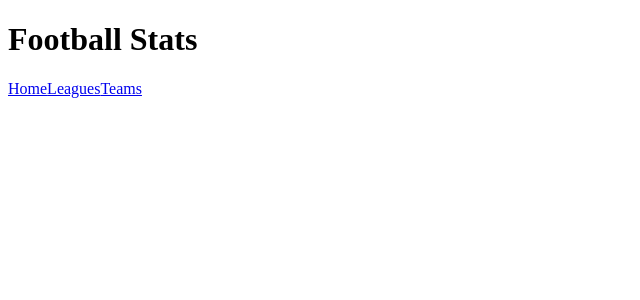
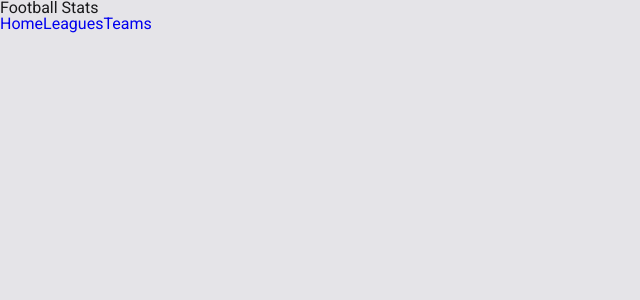
Before and after one commit to DmitryReztsov/football-stats, a React (Create React App) app: page / in a window 1280 px wide. Shown: the top 300 px of the page, without its empty margins (0-640 px from the left). Built offline with nearby package versions, Linux system fonts and the light colour scheme.

Commit message:
редактирования стилей

```diff
--- a/public/index.html
+++ b/public/index.html
@@ -3,6 +3,9 @@
   <head>
     <meta charset="utf-8" />
     <link rel="icon" href="./favicon.ico" />
+    <link rel="preconnect" href="https://fonts.googleapis.com">
+    <link rel="preconnect" href="https://fonts.gstatic.com" crossorigin>
+    <link href="https://fonts.googleapis.com/css2?family=Roboto:wght@300;400;700&display=swap" rel="stylesheet">
     <meta name="viewport" content="width=device-width, initial-scale=1" />
     <meta
       name="description"
--- a/src/components/Layout/Layout.tsx
+++ b/src/components/Layout/Layout.tsx
@@ -1,6 +1,6 @@
 import React, {FC} from 'react';
 import { Outlet } from 'react-router-dom';
-import Header from "../Header/Header";
+import Header from '../Header/Header';
 
 const Layout: FC = () => {
     return (
@@ -8,7 +8,6 @@ const Layout: FC = () => {
             <Header/>
             <Outlet/>
         </>
-
     );
 };
 
--- a/src/index.tsx
+++ b/src/index.tsx
@@ -2,10 +2,16 @@ import React from 'react';
 import ReactDOM from 'react-dom';
 import App from './components/App/App';
 import {BrowserRouter} from "react-router-dom";
+import {Global} from "./styles/global";
+import {ThemeProvider} from "styled-components";
+import {lightTheme, darkTheme} from "./styles/theme";
 
 ReactDOM.render(
-    <BrowserRouter>
-        <App />
-    </BrowserRouter>,
-  document.getElementById('root')
+    <ThemeProvider theme={lightTheme}>
+        <BrowserRouter>
+            <App/>
+            <Global/>
+        </BrowserRouter>
+    </ThemeProvider>,
+    document.getElementById('root')
 );
--- a/src/styles/global.ts
+++ b/src/styles/global.ts
@@ -1,7 +1,8 @@
 import { createGlobalStyle } from "styled-components"
+import {lightTheme, darkTheme} from "./theme";
+
 
 export const Global = createGlobalStyle`
-    @import url('https://fonts.googleapis.com/css2?family=Roboto:wght@300;400;700&display=swap');
 
     * {
         margin: 0;
@@ -44,7 +45,8 @@ export const Global = createGlobalStyle`
         -moz-text-size-adjust: 100%;
         -webkit-text-size-adjust: 100%;
         font-family: 'Roboto', sans-serif;
-        background-color: #f4f5f6;
+        background-color: ${lightTheme.colors.bg};
+        color: ${lightTheme.colors.font}
     }
 
     input,
--- a/src/styles/theme.ts
+++ b/src/styles/theme.ts
@@ -1,3 +1,22 @@
-export const baseTheme = {
+export const lightTheme = {
+    colors: {
+        primary: '#7986cb',
+        secondary: '#2b2b2b',
+        success: '#4caf50',
+        danger: '#f44336',
+        bg: '#E5E4E8',
+        font: '#19191B',
+    },
+
+    media: {
+        extraLarge: '(max-width: 1140px)',
+        large: '(max-width: 960px)',
+        medium: '(max-width: 720px)',
+        small: '(max-width: 540px)',
+    },
 
 }
+
+export const darkTheme = {
+
+}
```
Also changed, not shown: package.json (+6 -1 lines), 2 other files (tests, documents, lock files or other folders).
